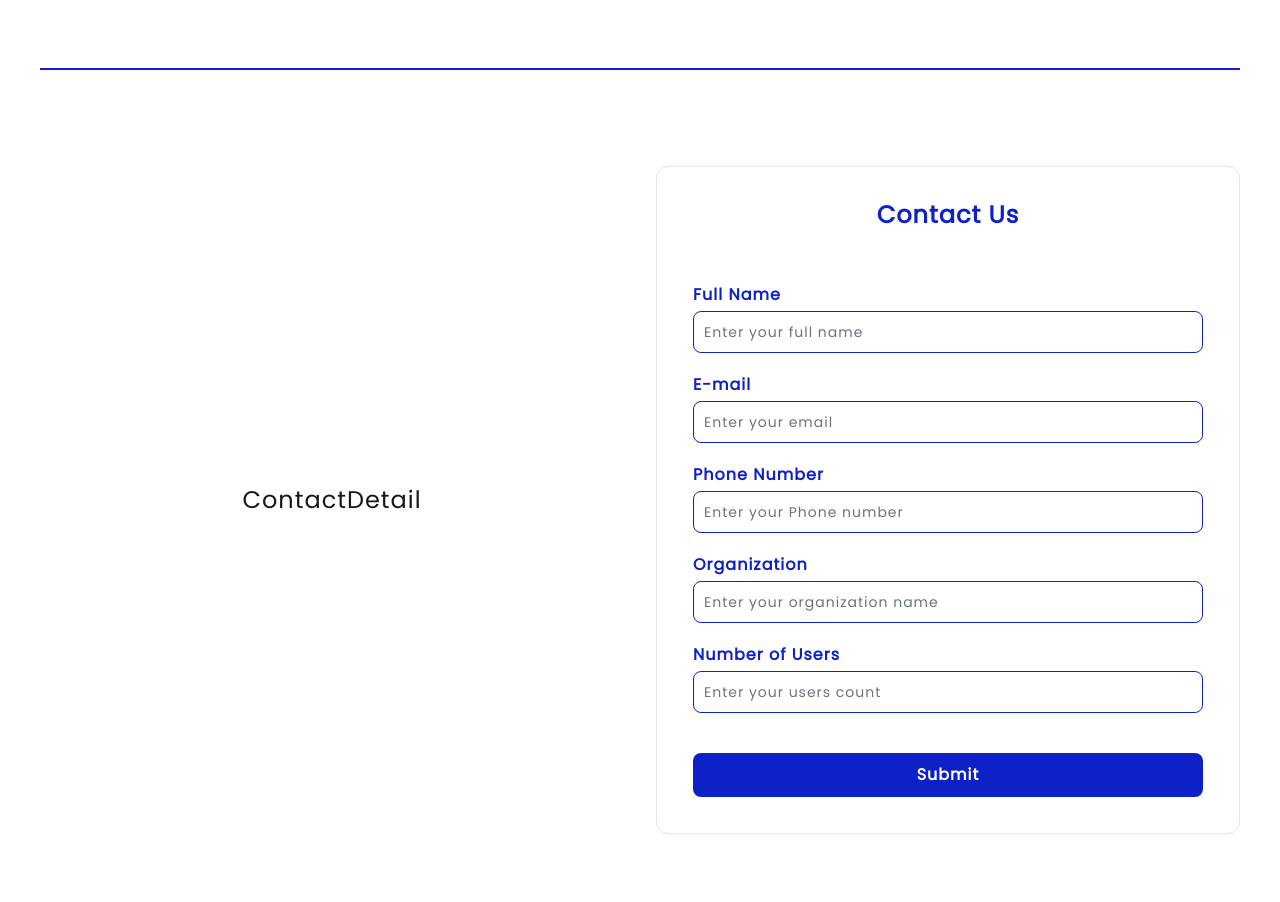
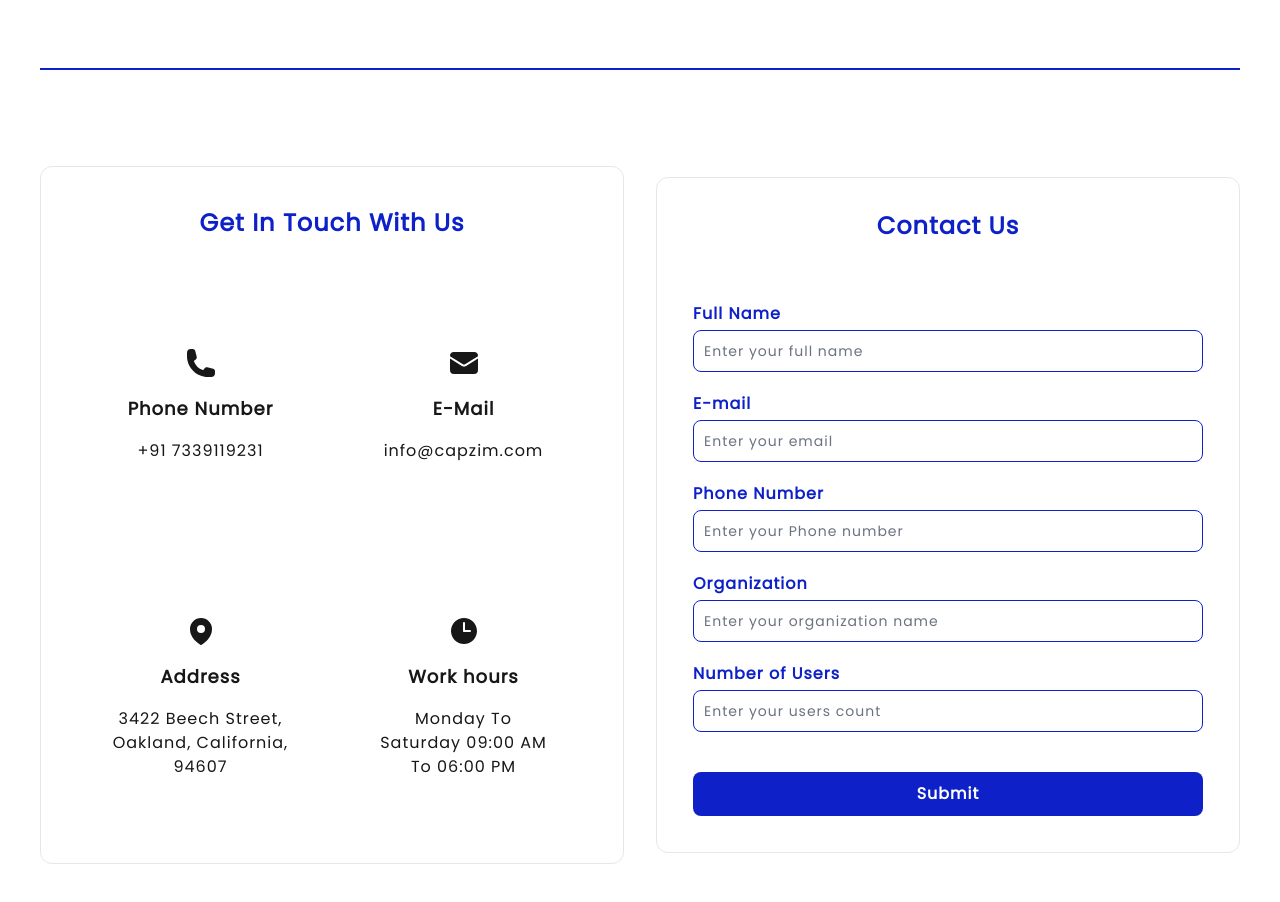
Before and after one commit to praveensumathi/google-work-space, a Next.js app: page / in a window 1280 px wide. Shown: the part 3660-4562 px from the top of the page. Before the commit the page ends 4534 px from the top, so only its background shows below. Built offline with nearby package versions, Linux system fonts and the light colour scheme.

Commit message:
contact details add

```diff
--- a/app/components/ContactDetail.tsx
+++ b/app/components/ContactDetail.tsx
@@ -1,8 +1,60 @@
+import PhoneIcons from "./icons/PhoneIcons";
+import MailIcon from "./icons/MailICon";
+import HourIcon from "./icons/HourIcon";
+import LocationIcon from "./icons/LocationIcon";
+
+const contactItems = [
+  {
+    id: 1,
+    title: "Phone Number",
+    value: "+91 7339119231",
+    icon: <PhoneIcons />,
+    href: "tel:7339119231",
+  },
+  {
+    id: 2,
+    title: "E-Mail",
+    value: "info@capzim.com",
+    icon: <MailIcon />,
+    href: "mailto:info@capzim.com",
+  },
+  {
+    id: 3,
+    title: "Address",
+    value: "3422 Beech Street, \n Oakland, \n California, \n 94607",
+    icon: <LocationIcon />,
+  },
+  {
+    id: 4,
+    title: "Work hours",
+    value: "Monday To Saturday \n 09:00 AM To 06:00 PM",
+    icon: <HourIcon />,
+  },
+];
 
 function ContactDetail() {
   return (
-    <h1 className="text-2xl">ContactDetail</h1>
-  )
+    <div className="w-full p-10 border rounded-xl">
+      <div className="w-full text-2xl font-semibold text-center md:mb-6 mb-4 text-primary">
+        Get In Touch With Us
+      </div>
+      <div className="grid md:grid-cols-1 lg:grid-cols-2 md:grid-rows-2 sm:grid-rows-1 place-items-center md:gap-6 sm:gap-20 relative">
+        {contactItems.map((item, index) => (
+          <a
+            key={item.id + "contact"}
+            href={item.href}
+            className={`flex items-center text-center flex-col p-6 md:p-7 flex-grow my-2 md:my-4 relative w-full hover:border-2 rounded-md`}
+          >
+            <div className="p-4">{item.icon}</div>
+            <div className="text-lg font-bold ">{item.title}</div>
+            <div className="mt-4 hover:text-primary hover:decoration-primary decoration-2 hover:underline">
+              {item.value}
+            </div>
+          </a>
+        ))}
+      </div>
+    </div>
+  );
 }
 
-export default ContactDetail
+export default ContactDetail;
--- a/app/components/StickyNavbar.tsx
+++ b/app/components/StickyNavbar.tsx
@@ -39,7 +39,7 @@ export default function StickyNavbar() {
         isVisible ? "translate-y-0 bg-white text-black" : "-translate-y-20 "
       }`}
     >
-      <div className="max-w-7xl mx-auto ">
+      <div className="container m-auto ">
         <div className="h-16 relative">
           <div className="px-4 sm:px-6 lg:px-8 flex justify-between items-center h-full">
             <div className="flex-shrink-0 ">
--- /dev/null
+++ b/app/components/icons/HourIcon.tsx
@@ -0,0 +1,18 @@
+function HourIcon() {
+  return (
+    <svg
+      xmlns="http://www.w3.org/2000/svg"
+      viewBox="0 0 24 24"
+      fill="currentColor"
+      className="size-8"
+    >
+      <path
+        fillRule="evenodd"
+        d="M12 2.25c-5.385 0-9.75 4.365-9.75 9.75s4.365 9.75 9.75 9.75 9.75-4.365 9.75-9.75S17.385 2.25 12 2.25ZM12.75 6a.75.75 0 0 0-1.5 0v6c0 .414.336.75.75.75h4.5a.75.75 0 0 0 0-1.5h-3.75V6Z"
+        clipRule="evenodd"
+      />
+    </svg>
+  );
+}
+
+export default HourIcon;
--- /dev/null
+++ b/app/components/icons/LocationIcon.tsx
@@ -0,0 +1,18 @@
+function LocationIcon() {
+  return (
+    <svg
+      xmlns="http://www.w3.org/2000/svg"
+      viewBox="0 0 24 24"
+      fill="currentColor"
+      className="size-8"
+    >
+      <path
+        fillRule="evenodd"
+        d="m11.54 22.351.07.04.028.016a.76.76 0 0 0 .723 0l.028-.015.071-.041a16.975 16.975 0 0 0 1.144-.742 19.58 19.58 0 0 0 2.683-2.282c1.944-1.99 3.963-4.98 3.963-8.827a8.25 8.25 0 0 0-16.5 0c0 3.846 2.02 6.837 3.963 8.827a19.58 19.58 0 0 0 2.682 2.282 16.975 16.975 0 0 0 1.145.742ZM12 13.5a3 3 0 1 0 0-6 3 3 0 0 0 0 6Z"
+        clipRule="evenodd"
+      />
+    </svg>
+  );
+}
+
+export default LocationIcon;
--- /dev/null
+++ b/app/components/icons/MailIcon.tsx
@@ -0,0 +1,15 @@
+function MailIcon() {
+  return (
+    <svg
+      xmlns="http://www.w3.org/2000/svg"
+      viewBox="0 0 24 24"
+      fill="currentColor"
+      className="size-8"
+    >
+      <path d="M1.5 8.67v8.58a3 3 0 0 0 3 3h15a3 3 0 0 0 3-3V8.67l-8.928 5.493a3 3 0 0 1-3.144 0L1.5 8.67Z" />
+      <path d="M22.5 6.908V6.75a3 3 0 0 0-3-3h-15a3 3 0 0 0-3 3v.158l9.714 5.978a1.5 1.5 0 0 0 1.572 0L22.5 6.908Z" />
+    </svg>
+  );
+}
+
+export default MailIcon
--- a/app/components/icons/PhoneIcons.tsx
+++ b/app/components/icons/PhoneIcons.tsx
@@ -1,12 +1,10 @@
-import React from "react";
-
 function PhoneIcons() {
   return (
     <svg
       xmlns="http://www.w3.org/2000/svg"
       viewBox="0 0 24 24"
       fill="currentColor"
-      className="size-6"
+      className="size-8"
     >
       <path
         fillRule="evenodd"
--- a/app/page.tsx
+++ b/app/page.tsx
@@ -85,7 +85,7 @@ export default function Home() {
       <section id="contact" className="border-t-1">
         <div className="container m-auto md:px-10 px-4">
           <div className="bg-primary-gradient h-0.5 md:my-14 sm:my-12" />
-          <div className="py-10 grid grid-rows-1 sm:grid-cols-1 md:grid-cols-2 gap-8 place-items-center">
+          <div className="py-10 grid grid-rows-1 sm:grid-cols-1 md:grid-cols-1 lg:grid-cols-2 gap-8 place-items-center">
             <ContactDetail />
             <ContactForm />
           </div>
```
